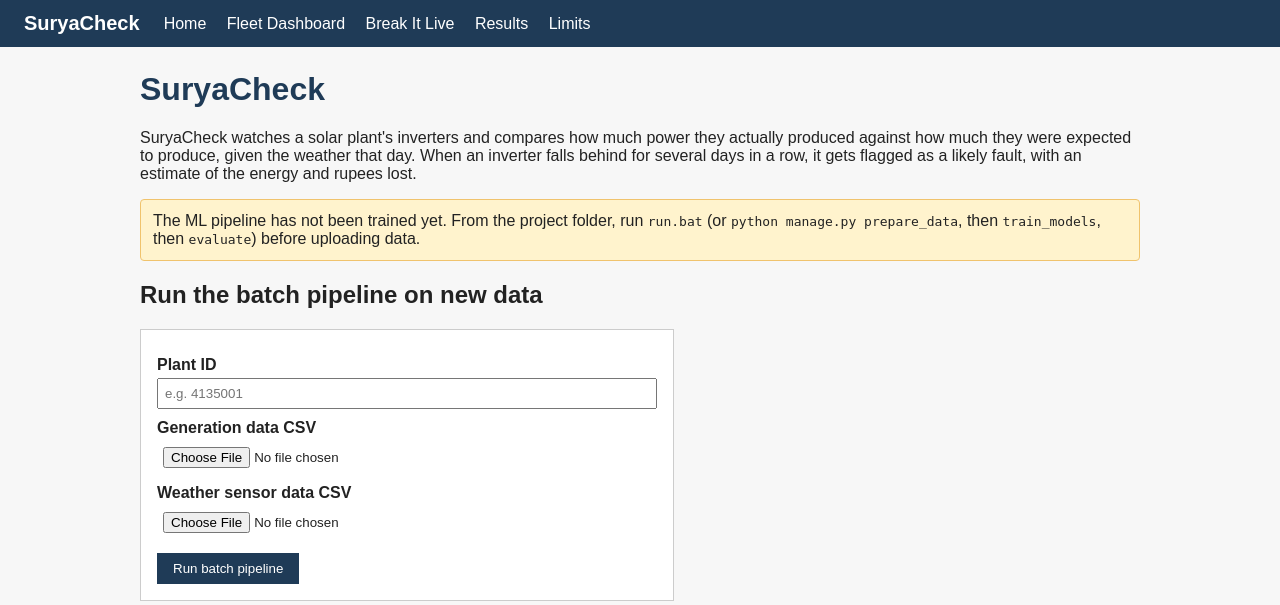
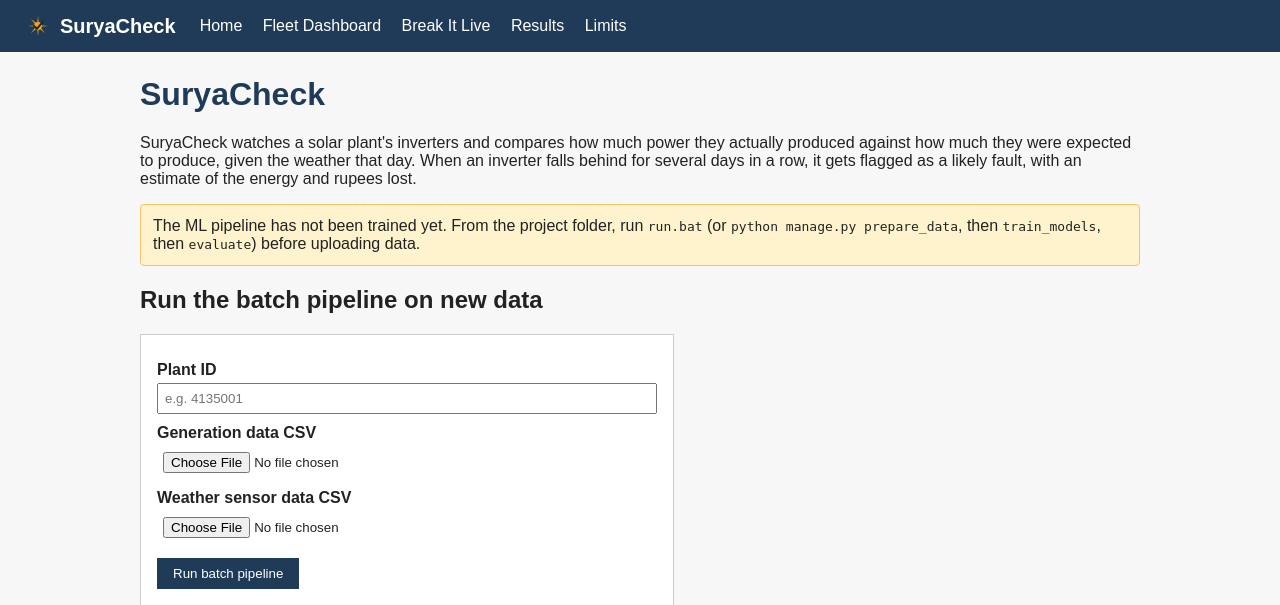
Before and after one commit to parthdubz/SuryaCheck, a Django app: template suryacheck/core/templates/core/home.html in a window 1280 px wide. Shown: the top 605 px of the page. Run offline with Django 5.2, Linux system fonts and the light colour scheme; the template is opened without the code that fills it, so the values that code supplies are empty.

Commit message:
Add SuryaCheck logo and wire it into the nav bar
A sun (Surya) with seven gold rays and one shorter, dimmed gray
ray, stamped with a dark checkmark whose tip points at the dimmed
ray - the underperforming inverter being caught by verification.

Co-Authored-By: Claude Sonnet 5 <noreply@anthropic.com>

```diff
--- a/suryacheck/core/static/core/style.css
+++ b/suryacheck/core/static/core/style.css
@@ -17,6 +17,9 @@ body {
 .nav-brand {
     font-weight: bold;
     font-size: 20px;
+    display: flex;
+    align-items: center;
+    gap: 8px;
 }
 
 .top-nav nav a {
--- a/suryacheck/core/templates/core/base.html
+++ b/suryacheck/core/templates/core/base.html
@@ -8,7 +8,10 @@
 </head>
 <body>
     <header class="top-nav">
-        <div class="nav-brand">SuryaCheck</div>
+        <div class="nav-brand">
+            <img src="{% static 'core/logo.svg' %}" alt="SuryaCheck logo" width="28" height="28">
+            SuryaCheck
+        </div>
         <nav>
             <a href="{% url 'home' %}">Home</a>
             <a href="{% url 'fleet_dashboard' %}">Fleet Dashboard</a>
```
Also changed, not shown: suryacheck/core/static/core/logo.svg (added).
